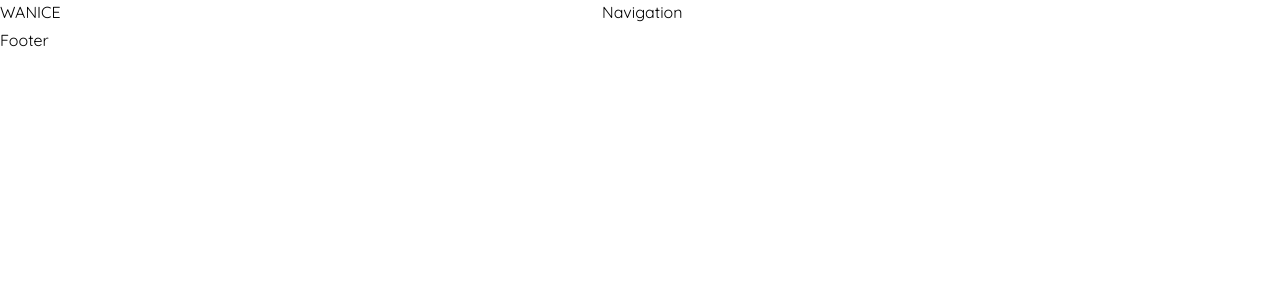
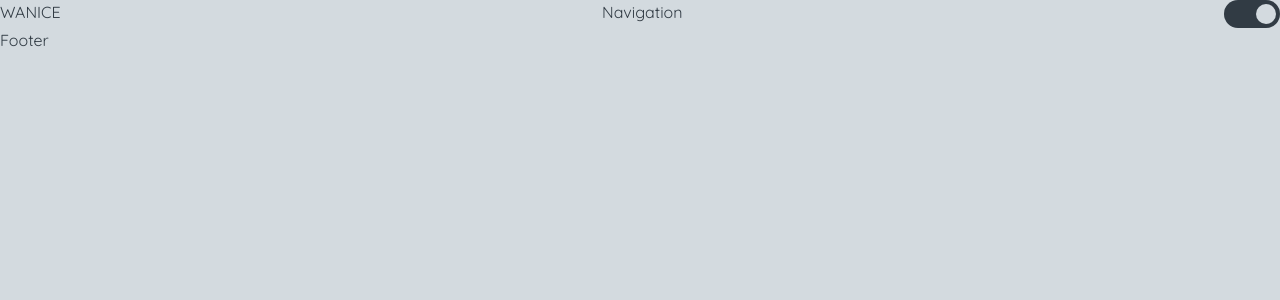
Before and after one commit to venishgpatel/venish-patel-website, a Next.js app: page / in a window 1280 px wide. Shown: the top 300 px of the page. Built offline with nearby package versions, Linux system fonts and the light colour scheme.

Commit message:
minor fixes.

```diff
--- a/app/globals.css
+++ b/app/globals.css
@@ -4,7 +4,7 @@
 
 @layer base {
 
-  :root[data-theme='light'] {
+  :root, :root[data-theme='light'] {
     --color-primary: #313b44;
     --color-secondary: #2962ff;
     --color-surface: #d3dadf;
--- a/tailwind.config.js
+++ b/tailwind.config.js
@@ -12,21 +12,21 @@ module.exports = {
       'desktop': '1280px'
     },
     colors: {
-      primary: {
+      'primary': {
         DEFAULT: 'var(--color-primary)',
         variant: '',
         disabled: ''
       },
-      secondary: {
+      'secondary': {
         DEFAULT: 'var(--color-secondary)',
         variant: '',
         disabled: ''
       },
-      surface: 'var(--color-surface)',
-      interactive: 'var(--color-interactive)',
-      error: 'var(--color-error)',
-      black: "#000000",
-      white: "#ffffff,"
+      'surface': 'var(--color-surface)',
+      'interactive': 'var(--color-interactive)',
+      'error': 'var(--color-error)',
+      'black': "#000000",
+      'white': "#ffffff,"
     },
     fontFamily: {
       'quicksand': ['QuickSand', 'sans-serif']
```
